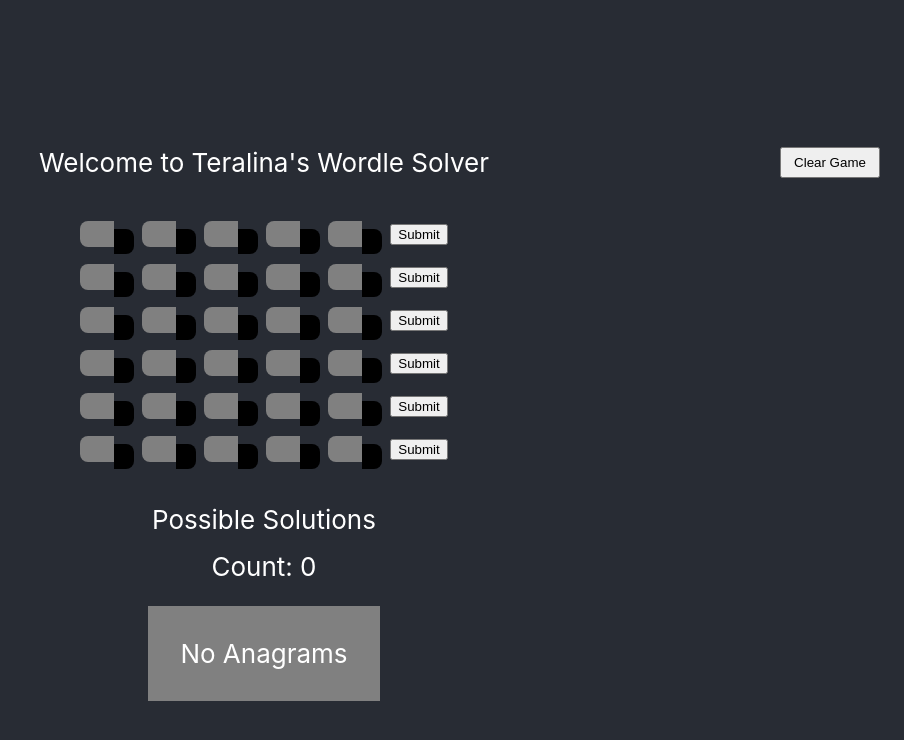
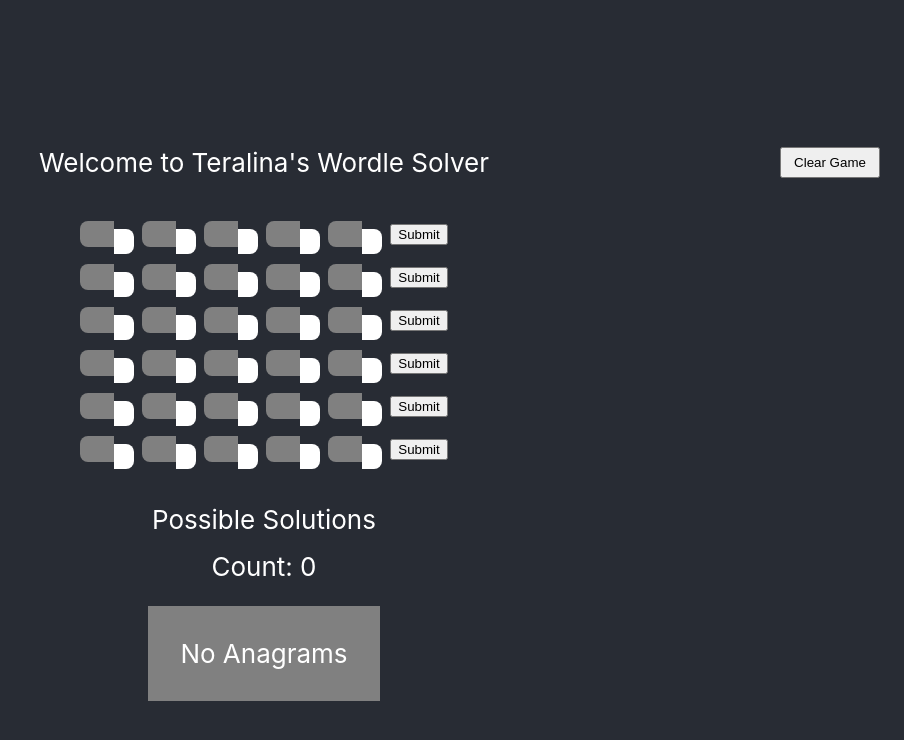
Before and after one commit to adrebin/wordle-solver, a React (Create React App) app in the folder my-app/: page / in a window 1280 px wide. Shown: the top 740 px of the page, without its empty margins (376-1280 px from the left). Built offline with nearby package versions, Linux system fonts and the light colour scheme.

Commit message:
change back to white and try webkit appearance?

```diff
--- a/my-app/src/Row.css
+++ b/my-app/src/Row.css
@@ -34,5 +34,6 @@ input[type="button" i] {
     border-top-right-radius: 8px;
     border-bottom-right-radius: 8px;
     border: none;
-    background-color: black;
+    background-color: white;
+    -webkit-appearance: none;
 }
```
